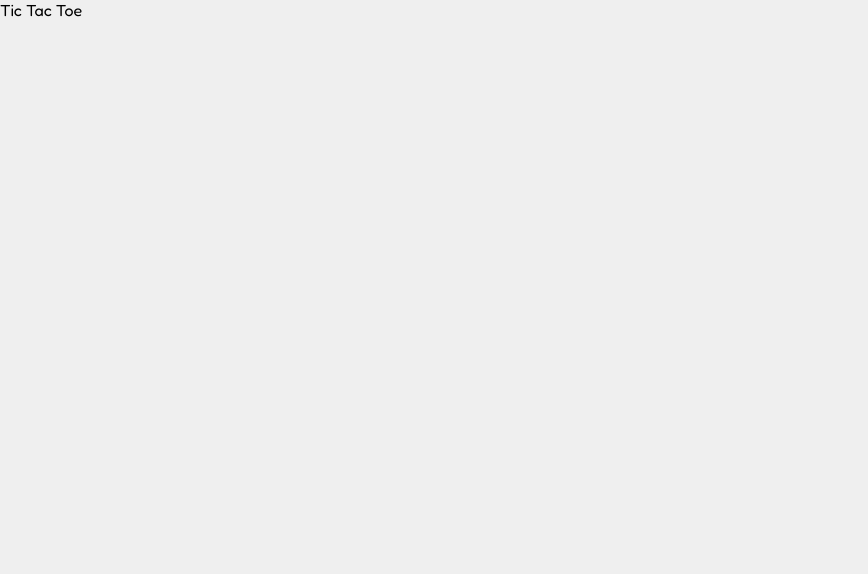
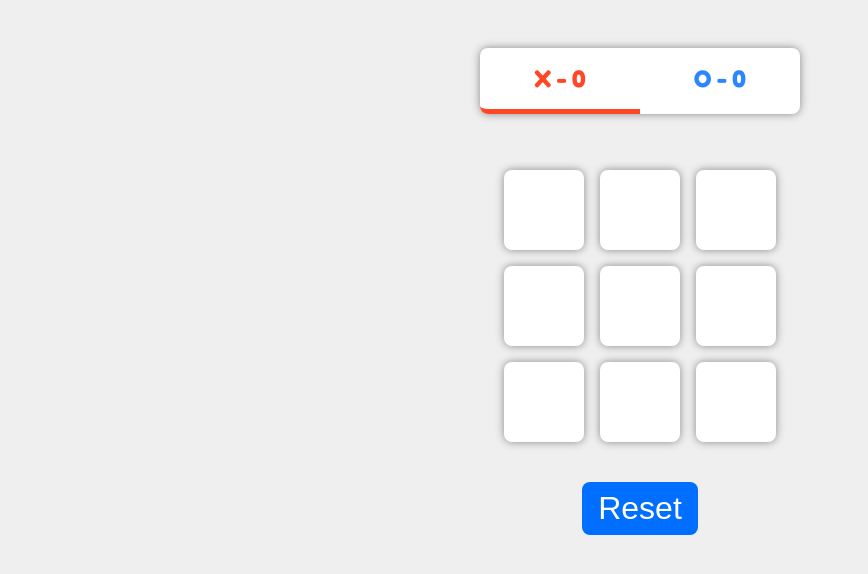
Before and after one commit to bsejawal/reactjs, a React (Create React App) app: page / in a window 1280 px wide. Shown: the top 574 px of the page, without its empty margins (0-868 px from the left). Built offline with nearby package versions, Linux system fonts and the light colour scheme.

Commit message:
tic tac toe game

```diff
--- a/src/App.tsx
+++ b/src/App.tsx
@@ -1,8 +1,75 @@
 import React from "react";
 import "./App.css";
+import { useState } from "react";
+
+import { Board } from "./components/Board";
+import { ScoreBoard } from "./components/ScoreBoard";
+import { ResetButton } from "./components/ResetButton";
 
 function App() {
-  return <div className="App">Tic Tac Toe</div>;
+  const WIN_CONDITIONS = [
+    [0, 1, 3],
+    [3, 4, 5],
+    [6, 7, 8],
+
+    [0, 3, 6],
+    [1, 4, 7],
+    [2, 5, 8],
+
+    [0, 4, 8],
+    [2, 4, 6],
+  ];
+  const [board, setBoard] = useState(Array(9).fill(null));
+  const [xPlaying, setXPlaying] = useState(true);
+  const [scores, setScores] = useState({ xScore: 0, oScore: 0 });
+  const [gameOver, setGameOver] = useState(false);
+
+  const handleBoxClick = (boxId: number) => {
+    const updatedBoard = board.map((value, index) => {
+      if (index === boxId) {
+        return xPlaying === true ? "X" : "O";
+      } else {
+        return value;
+      }
+    });
+    const winner = checkWinner(updatedBoard);
+    if (winner) {
+      if (winner === "O") {
+        let { oScore } = scores;
+        oScore += 1;
+        setScores({ ...scores, oScore });
+      } else {
+        let { xScore } = scores;
+        xScore += 1;
+        setScores({ ...scores, xScore });
+      }
+    }
+    setBoard(updatedBoard);
+    setXPlaying(!xPlaying);
+  };
+  console.log(scores);
+
+  const checkWinner = (board: string[]) => {
+    for (let i = 0; i < WIN_CONDITIONS.length; i++) {
+      const [x, y, z] = WIN_CONDITIONS[i];
+      if (board[x] && board[x] === board[y] && board[y] === board[z]) {
+        setGameOver(true);
+        return board[x];
+      }
+    }
+  };
+
+  const resetBoard = () => {
+    setGameOver(false);
+    setBoard(Array(9).fill(null));
+  };
+  return (
+    <div className="App">
+      <ScoreBoard scores={scores} xPlaying={xPlaying} />
+      <Board board={board} onClick={gameOver ? resetBoard : handleBoxClick} />
+      <ResetButton resetBoard={resetBoard} />
+    </div>
+  );
 }
 
 export default App;
--- /dev/null
+++ b/src/components/Board.css
@@ -0,0 +1,6 @@
+.board{
+    display: grid;
+    grid-template-columns: repeat(3, 6rem);
+    place-items: center;
+    justify-content: center;
+}
--- /dev/null
+++ b/src/components/Board.tsx
@@ -0,0 +1,17 @@
+import "./Board.css";
+import { Box } from "./Box";
+interface IBoard {
+  board: string[];
+  onClick: (index: number) => void;
+}
+export const Board = ({ board, onClick }: IBoard) => {
+  return (
+    <div className="board">
+      {board.map((value, index) => {
+        return (
+          <Box value={value} onClick={() => value === null && onClick(index)} />
+        );
+      })}
+    </div>
+  );
+};
--- /dev/null
+++ b/src/components/Box.css
@@ -0,0 +1,23 @@
+.box{
+    background-color: white;
+    border: none;
+    border-radius: 10%;
+    box-shadow: 0px 0px 8px #888;
+    width: 5rem;
+    height: 5rem;
+    text-align: center;
+    font-size: 5em;
+    font-family: "fredoka", sans-serif;
+    font-weight: bold;
+    line-height: 5rem;
+    margin: 0.5rem;
+}
+.x{
+  color: rgb(255, 70, 37);
+}
+.o{
+    color: rgb(44, 135, 255);
+}
+.box:hover{
+    box-shadow: 0px 0px 15px #888;
+}
--- /dev/null
+++ b/src/components/Box.tsx
@@ -0,0 +1,16 @@
+import "./Box.css";
+
+interface IBox {
+  value?: string;
+  onClick?: () => void;
+}
+export const Box = (prop: IBox) => {
+  const style = prop.value === "X" ? "box x" : "box o";
+  return (
+    <>
+      <button className={style} onClick={prop.onClick}>
+        {prop.value}
+      </button>
+    </>
+  );
+};
--- /dev/null
+++ b/src/components/ResetButton.css
@@ -0,0 +1,10 @@
+.reset-btn{
+    border: none;
+    border-radius: 0.5rem;
+    background-color: rgb(0, 110, 255);
+    color: white;
+    font-size: 2rem;
+    padding: 0.5rem 1rem;
+    margin: 2rem auto;
+    display: block;
+}
--- /dev/null
+++ b/src/components/ResetButton.tsx
@@ -0,0 +1,11 @@
+import "./ResetButton.css";
+interface IResetButton {
+  resetBoard: () => void;
+}
+export const ResetButton = ({ resetBoard }: IResetButton) => {
+  return (
+    <button className="reset-btn" onClick={resetBoard}>
+      Reset
+    </button>
+  );
+};
--- /dev/null
+++ b/src/components/ScoreBoard.css
@@ -0,0 +1,31 @@
+.scoreboard{
+    display: flex;
+    flex-direction: row;
+    align-items: center;
+    justify-content: space-evenly;
+    width: 20rem;
+    font-size: 1.5em;
+    background-color: white;
+    margin: 3rem auto;
+    box-shadow: 0px 0px 8px #888;
+    border-radius: 0.5rem;
+    font-weight: bold;
+}
+.score{
+    width: 100%;
+    text-align: center;
+    padding: 1rem 0;
+}
+.x-score{
+    color: rgb(255, 70, 37);
+    border-bottom: 5px solid rgb(255, 70, 37);
+    border-radius: 0.5rem 0 0 0.5rem;
+}
+.o-score{
+    color: rgb(44, 135, 255);
+    border-bottom: 5px solid rgb(44, 135, 255);;
+    border-radius: 0 0.5rem 0.5rem 0;
+}
+.inactive {
+    border-bottom: 5px solid transparent;
+}
--- /dev/null
+++ b/src/components/ScoreBoard.tsx
@@ -0,0 +1,20 @@
+import "./ScoreBoard.css";
+
+interface IScore {
+  scores: { xScore: number; oScore: number };
+  xPlaying: boolean;
+}
+export const ScoreBoard = ({ scores, xPlaying }: IScore) => {
+  const { xScore, oScore } = scores;
+
+  return (
+    <div className="scoreboard">
+      <span className={`score x-score ${!xPlaying && "inactive"}`}>
+        X - {xScore}
+      </span>
+      <span className={`score o-score ${xPlaying && "inactive"}`}>
+        O - {oScore}
+      </span>
+    </div>
+  );
+};
```
Also changed, not shown: 1 other file (tests, documents, lock files or other folders).
